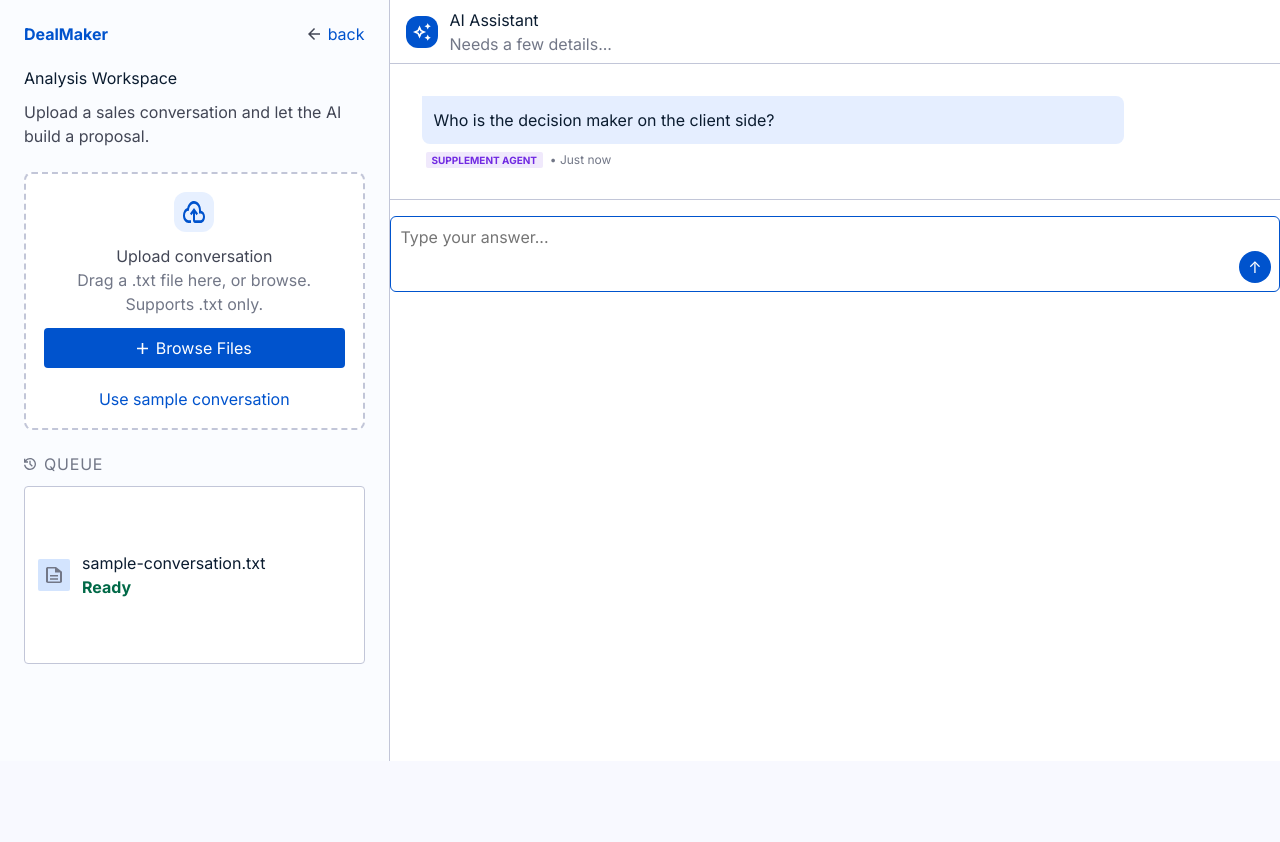
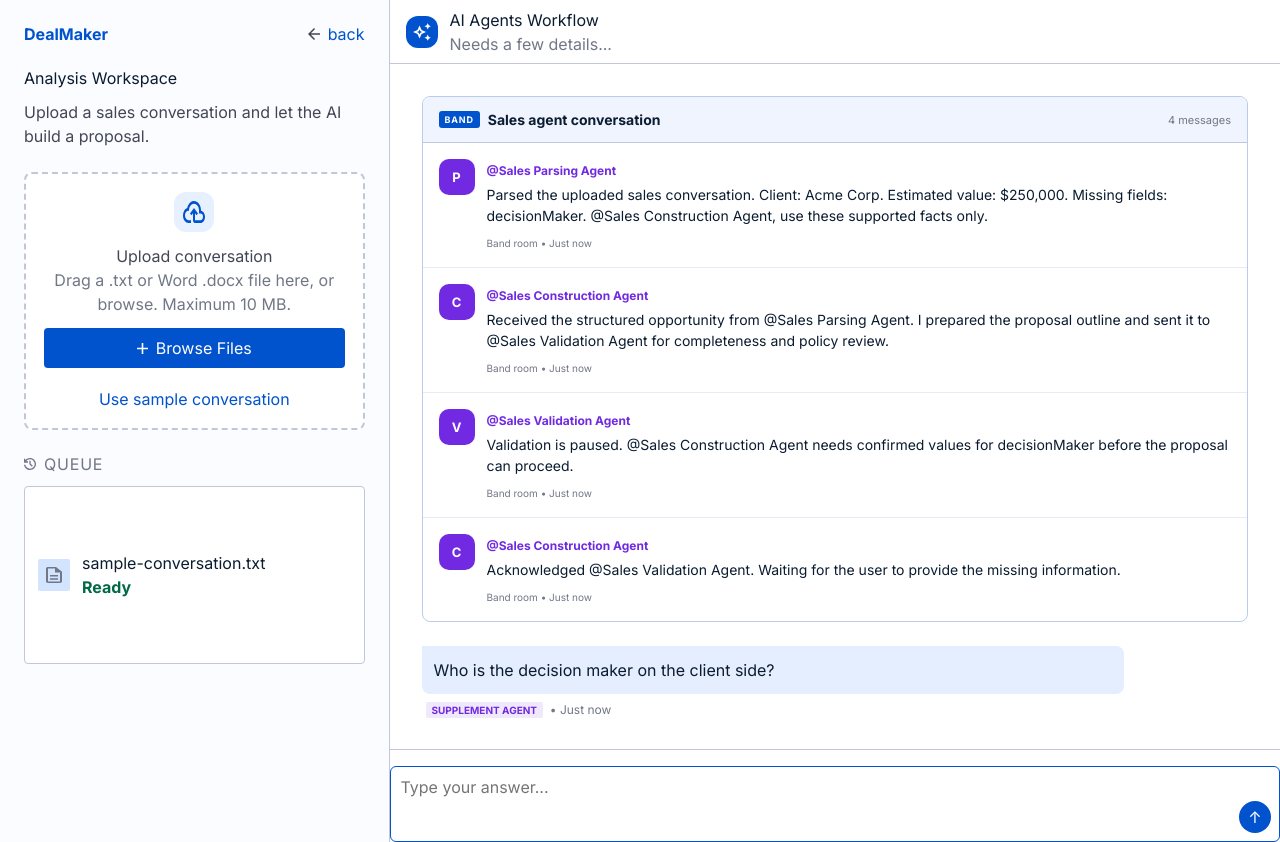
Before and after one commit to codekeng00/bbq-durian, a React (Vite) app: page /analysis-workspace in a window 1280 px wide. Both pictures are taken after a click on the button "Use sample conversation". Before the commit the page ends 800 px from the top, so only its background shows below. Built offline with nearby package versions, Linux system fonts and the light colour scheme.

Commit message:
Enhance analysis agent workflow and DOCX uploads

```diff
--- a/package.json
+++ b/package.json
@@ -10,6 +10,7 @@
     "preview": "vite preview"
   },
   "dependencies": {
+    "mammoth": "^1.12.0",
     "react": "^19.1.0",
     "react-dom": "^19.1.0",
     "react-router-dom": "^6.30.4"
--- a/src/pages/analysis/AnalysisWorkspacePage.tsx
+++ b/src/pages/analysis/AnalysisWorkspacePage.tsx
@@ -6,7 +6,47 @@ import { provideMissingInfo } from "../../services/ai/provideMissingInfo";
 import { generateEmail } from "../../services/ai/generateEmail";
 import type { ChatMessage, ExtractedInfo } from "../../data/types";
 
-type Phase = "upload" | "analyzing" | "chat" | "generating";
+type Phase = "upload" | "analyzing" | "chat" | "ready" | "generating";
+const MAX_UPLOAD_BYTES = 10 * 1024 * 1024;
+
+type BandAgentMessage = {
+  agent: string;
+  text: string;
+};
+
+function buildBandConversation(
+  info: ExtractedInfo,
+  incompleteFields: string[],
+): BandAgentMessage[] {
+  const client = info.clientName ?? "the client";
+  const value = info.value ? `$${info.value.toLocaleString()}` : "an unconfirmed value";
+  const missingSummary = incompleteFields.length > 0
+    ? incompleteFields.join(", ")
+    : "none";
+
+  return [
+    {
+      agent: "@Sales Parsing Agent",
+      text: `Parsed the uploaded sales conversation. Client: ${client}. Estimated value: ${value}. Missing fields: ${missingSummary}. @Sales Construction Agent, use these supported facts only.`,
+    },
+    {
+      agent: "@Sales Construction Agent",
+      text: `Received the structured opportunity from @Sales Parsing Agent. I prepared the proposal outline and sent it to @Sales Validation Agent for completeness and policy review.`,
+    },
+    {
+      agent: "@Sales Validation Agent",
+      text: incompleteFields.length > 0
+        ? `Validation is paused. @Sales Construction Agent needs confirmed values for ${missingSummary} before the proposal can proceed.`
+        : "Validation passed. The proposal uses the confirmed deal facts and contains no unsupported commitments. @Sales Construction Agent may prepare the next step.",
+    },
+    {
+      agent: "@Sales Construction Agent",
+      text: incompleteFields.length > 0
+        ? "Acknowledged @Sales Validation Agent. Waiting for the user to provide the missing information."
+        : "Acknowledged @Sales Validation Agent. The proposal is ready, but it will only be generated when the user chooses View next step.",
+    },
+  ];
+}
 
 export default function AnalysisWorkspacePage() {
   const navigate = useNavigate();
@@ -20,10 +60,19 @@ export default function AnalysisWorkspacePage() {
   const [missingFields, setMissingFields] = useState<string[]>([]);
   const [chat, setChat] = useState<ChatMessage[]>([]);
   const [answer, setAnswer] = useState<string>("");
+  const [nextStepDeferred, setNextStepDeferred] = useState(false);
+  const [uploadError, setUploadError] = useState("");
+  const bandMessages = buildBandConversation(extracted, missingFields);
 
   async function startAnalysis(text: string, name: string) {
     setRawText(text);
     setFileName(name);
+    setExtracted({});
+    setMissingFields([]);
+    setChat([]);
+    setAnswer("");
+    setNextStepDeferred(false);
+    setUploadError("");
     setPhase("analyzing");
     const result = await analyzeConversation(text);
     setExtracted(result.extracted);
@@ -32,25 +81,67 @@ export default function AnalysisWorkspacePage() {
       setChat([{ role: "agent", text: result.nextQuestion }]);
       setPhase("chat");
     } else {
-      await finish(result.extracted, []);
+      setChat([
+        {
+          role: "agent",
+          text: "Analysis complete. Review the Band conversation, then choose whether to view the next step.",
+        },
+      ]);
+      setPhase("ready");
     }
   }
 
-  function readFile(file: File) {
-    const reader = new FileReader();
-    reader.onload = () => startAnalysis(String(reader.result), file.name);
-    reader.readAsText(file);
+  async function readFile(file: File) {
+    const extension = file.name.split(".").pop()?.toLowerCase();
+    setUploadError("");
+
+    if (file.size > MAX_UPLOAD_BYTES) {
+      setUploadError("The file is larger than 10 MB. Upload a smaller conversation document.");
+      return;
+    }
+
+    if (extension === "doc") {
+      setUploadError("Legacy .doc files are not supported. Save the document as .docx and upload it again.");
+      return;
+    }
+
+    if (extension !== "txt" && extension !== "docx") {
+      setUploadError("Unsupported file type. Upload a .txt or .docx file.");
+      return;
+    }
+
+    try {
+      let text: string;
+      if (extension === "docx") {
+        const mammoth = await import("mammoth");
+        text = (await mammoth.extractRawText({
+          arrayBuffer: await file.arrayBuffer(),
+        })).value;
+      } else {
+        text = await file.text();
+      }
+
+      if (!text.trim()) {
+        setUploadError("No readable conversation text was found in this document.");
+        return;
+      }
+
+      await startAnalysis(text.trim(), file.name);
+    } catch {
+      setUploadError("The document could not be read. Check that it is a valid .txt or .docx file.");
+    }
   }
 
   function handleFileInput(e: React.ChangeEvent<HTMLInputElement>) {
     const file = e.target.files?.[0];
-    if (file) readFile(file);
+    if (file) void readFile(file);
+    e.target.value = "";
   }
 
   function handleDrop(e: DragEvent<HTMLElement>) {
     e.preventDefault();
     const file = e.dataTransfer.files?.[0];
-    if (file && file.name.endsWith(".txt")) readFile(file);
+    if (file) void readFile(file);
   }
 
   async function loadSample() {
@@ -73,8 +164,14 @@ export default function AnalysisWorkspacePage() {
     if (result.nextQuestion) {
       setChat([...nextChat, { role: "agent", text: result.nextQuestion }]);
     } else {
-      setChat([...nextChat, { role: "agent", text: "All set — generating the proposal email now." }]);
-      await finish(result.extracted, [...nextChat, { role: "agent", text: "All set — generating the proposal email now." }]);
+      setChat([
+        ...nextChat,
+        {
+          role: "agent",
+          text: "All required details are complete. Review the Band conversation, then choose whether to view the next step.",
+        },
+      ]);
+      setPhase("ready");
     }
   }
 
@@ -108,12 +205,12 @@ export default function AnalysisWorkspacePage() {
           <img src="/assets/workspace-upload.svg" alt="" />
           <div>
             <h2>Upload conversation</h2>
-            <p>Drag a .txt file here, or browse. Supports .txt only.</p>
+            <p>Drag a .txt or Word .docx file here, or browse. Maximum 10 MB.</p>
           </div>
           <input
             ref={fileInputRef}
             type="file"
-            accept=".txt"
+            accept=".txt,.docx,application/vnd.openxmlformats-officedocument.wordprocessingml.document"
             style={{ display: "none" }}
             onChange={handleFileInput}
           />
@@ -124,6 +221,7 @@ export default function AnalysisWorkspacePage() {
           <button type="button" onClick={loadSample} className="sample-link">
             Use sample conversation
           </button>
+          {uploadError && <p className="upload-error" role="alert">{uploadError}</p>}
         </section>
 
         {fileName && (
@@ -151,17 +249,19 @@ export default function AnalysisWorkspacePage() {
             </div>
           </>
         )}
+
       </section>
 
       <section className="workspace-chat">
         <header className="assistant-header">
           <img src="/assets/workspace-assistant.svg" alt="" />
           <div>
-            <strong>AI Assistant</strong>
+            <strong>AI Agents Workflow</strong>
             <small>
               {phase === "upload" && "Waiting for conversation..."}
               {phase === "analyzing" && "Analyzing context..."}
               {phase === "chat" && "Needs a few details..."}
+              {phase === "ready" && "Waiting for your decision..."}
               {phase === "generating" && "Generating proposal..."}
             </small>
           </div>
@@ -194,6 +294,32 @@ export default function AnalysisWorkspacePage() {
             </section>
           )}
 
+          {rawText && phase !== "analyzing" && (
+            <section className="band-agent-thread" aria-labelledby="band-conversation-title">
+              <header className="band-thread-header">
+                <div>
+                  <span className="band-label">BAND</span>
+                  <h3 id="band-conversation-title">Sales agent conversation</h3>
+                </div>
+                <small>{bandMessages.length} messages</small>
+              </header>
+              <div className="band-agent-messages">
+                {bandMessages.map((message, index) => (
+                  <article className="band-agent-message" key={`${message.agent}-${index}`}>
+                    <div className="band-agent-avatar" aria-hidden="true">
+                      {message.agent.replace("@Sales ", "").charAt(0)}
+                    </div>
+                    <div>
+                      <strong>{message.agent}</strong>
+                      <p>{message.text}</p>
+                      <small>Band room • Just now</small>
+                    </div>
+                  </article>
+                ))}
+              </div>
+            </section>
+          )}
+
           {chat.map((msg, i) => (
             <article key={i}>
               <div className={msg.role === "user" ? "ai-bubble user-bubble" : "ai-bubble"}>
@@ -212,6 +338,38 @@ export default function AnalysisWorkspacePage() {
                 <b>BUILD AGENT</b> &nbsp;• Just now
               </p>
             </article>
+          )}
+
+          {phase === "ready" && (
+            <section className="next-step-card" aria-labelledby="next-step-title">
+              <span className="next-step-eyebrow">YOUR DECISION</span>
+              <h3 id="next-step-title">
+                {nextStepDeferred ? "Next step paused" : "Ready to view the next step?"}
+              </h3>
+              <p>
+                {nextStepDeferred
+                  ? "Your analysis remains in this workspace. Continue whenever you are ready."
+                  : "The next step generates a proposal email from the completed analysis. Nothing is submitted to Business yet."}
+              </p>
+              <div className="next-step-actions">
+                <button
+                  className="primary-button"
+                  type="button"
+                  onClick={() => finish(extracted, chat)}
+                >
+                  View next step
+                </button>
+                {!nextStepDeferred && (
+                  <button
+                    className="secondary-button"
+                    type="button"
+                    onClick={() => setNextStepDeferred(true)}
+                  >
+                    Not now
+                  </button>
+                )}
+              </div>
+            </section>
           )}
         </div>
 
--- a/src/styles/screens.css
+++ b/src/styles/screens.css
@@ -292,6 +292,17 @@ h1, h2, h3, h4, p { margin-top: 0; }
 }
 .upload-card h2, .upload-card p { margin: 0; font-size: 16px; font-weight: 400; line-height: 24px; }
 .upload-card p { color: var(--muted); }
+.upload-card .upload-error {
+  width: 100%;
+  padding: 10px 12px;
+  color: var(--red);
+  font-size: 13px;
+  line-height: 19px;
+  text-align: left;
+  background: #fff0ef;
+  border: 1px solid #ffd5d2;
+  border-radius: 4px;
+}
 .browse-button {
   display: flex;
   align-items: center;
@@ -341,6 +352,60 @@ h1, h2, h3, h4, p { margin-top: 0; }
 .queue-file small.ready { color: var(--green); font-weight: 700; }
 .progress { width: 48px; height: 4px; overflow: hidden; background: #d3e4fe; border-radius: 12px; }
 .progress i { display: block; width: 65%; height: 100%; background: var(--blue); }
+
+.band-thread-header {
+  display: flex;
+  align-items: center;
+  justify-content: space-between;
+  gap: 16px;
+  padding: 14px 16px;
+  background: var(--blue-pale);
+  border-bottom: 1px solid var(--border);
+}
+.band-thread-header > div { display: flex; align-items: center; gap: 8px; }
+.band-thread-header h3 { margin: 0; color: var(--ink); font-size: 14px; }
+.band-thread-header small { color: var(--muted); font-size: 11px; }
+.band-label {
+  padding: 3px 6px;
+  color: #fff;
+  font-size: 9px;
+  font-weight: 800;
+  letter-spacing: .8px;
+  background: var(--blue);
+  border-radius: 3px;
+}
+.band-agent-thread {
+  overflow: hidden;
+  background: #fff;
+  border: 1px solid #b9ccef;
+  border-radius: var(--radius);
+}
+.band-agent-messages {
+  display: grid;
+  gap: 0;
+}
+.band-agent-message {
+  display: grid;
+  grid-template-columns: 36px minmax(0, 1fr);
+  gap: 12px;
+  padding: 16px;
+  border-bottom: 1px solid #e8ebf3;
+}
+.band-agent-message:last-child { border-bottom: 0; }
+.band-agent-avatar {
+  display: grid;
+  width: 36px;
+  height: 36px;
+  color: #fff;
+  font-size: 13px;
+  font-weight: 800;
+  background: var(--purple);
+  border-radius: 10px;
+  place-items: center;
+}
+.band-agent-message strong { color: var(--purple); font-size: 12px; }
+.band-agent-message p { margin: 5px 0; color: var(--ink); font-size: 14px; line-height: 21px; }
+.band-agent-message small { color: var(--muted); font-size: 10px; }
 
 .workspace-chat {
   min-width: 0;
@@ -394,6 +459,32 @@ h1, h2, h3, h4, p { margin-top: 0; }
   border-radius: 12px;
 }
 .quick-actions button:first-child { color: var(--blue); }
+.next-step-card {
+  max-width: 620px;
+  padding: 24px;
+  background: #fff;
+  border: 1px solid #b9ccef;
+  border-radius: 10px;
+  box-shadow: var(--shadow);
+}
+.next-step-eyebrow {
+  color: var(--blue);
+  font-size: 10px;
+  font-weight: 800;
+  letter-spacing: 1.2px;
+}
+.next-step-card h3 { margin: 8px 0; color: var(--ink); font-size: 20px; }
+.next-step-card p { max-width: 520px; margin-bottom: 20px; line-height: 24px; }
+.next-step-actions { display: flex; flex-wrap: wrap; gap: 10px; }
+.next-step-actions .primary-button { cursor: pointer; }
+.secondary-button {
+  padding: 12px 24px;
+  color: var(--blue);
+  background: #fff;
+  border: 1px solid var(--blue);
+  border-radius: 6px;
+  cursor: pointer;
+}
 
 .email-chat-layout {
   display: grid;
```
Also changed, not shown: 1 other file (tests, documents, lock files or other folders).
